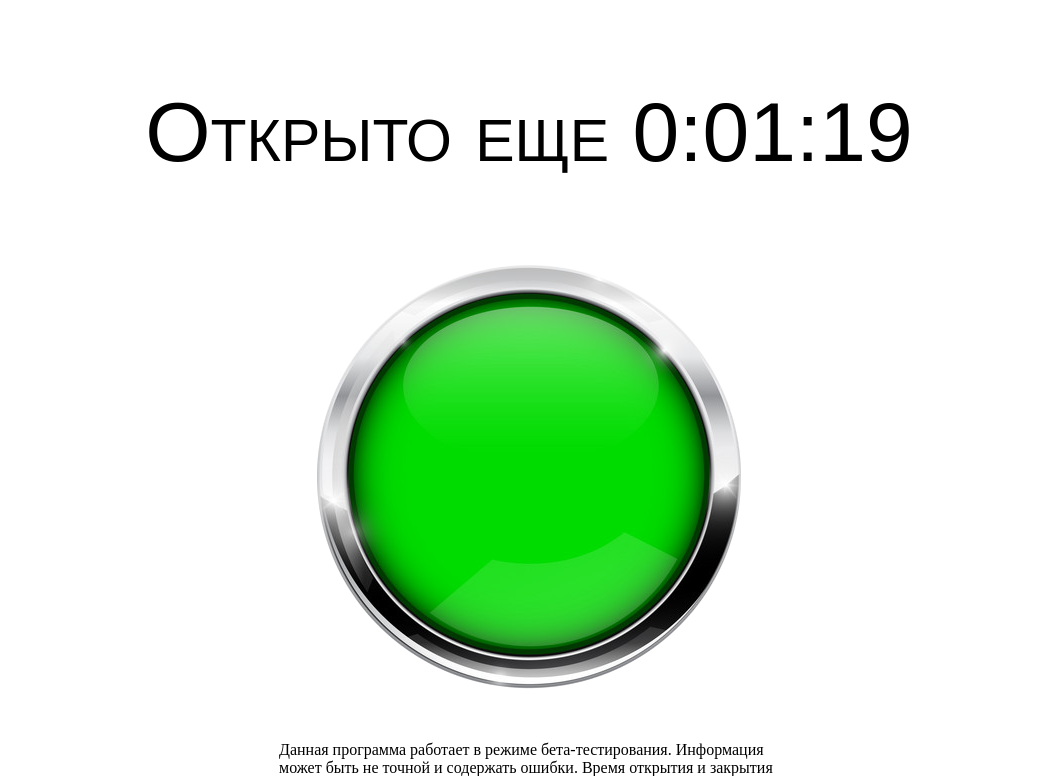
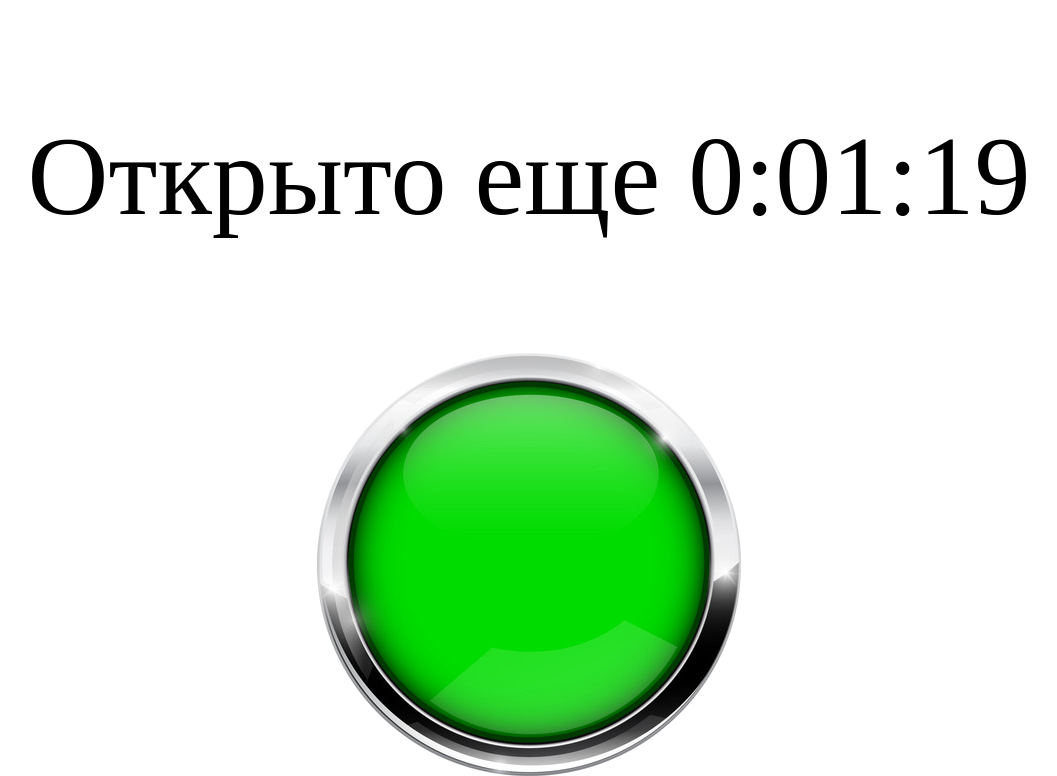
Before and after one commit to AkonDer/python_elki, a Flask app: page / in a window 1280 px wide. Shown: the top 776 px of the page, without its empty margins (111-1168 px from the left). Run offline with Flask 2, Linux system fonts and the light colour scheme.

Commit message:
Little fix

```diff
--- a/templates/index.html
+++ b/templates/index.html
@@ -9,7 +9,8 @@
         }
 
         .font {
-            font: normal small-caps 84px fantasy;
+            font-family: 'Times New Roman', Times, serif;;
+            font-size: 84pt;
         }
         .container{
             width: 500px;
```
Also changed, not shown: 1 other file.
